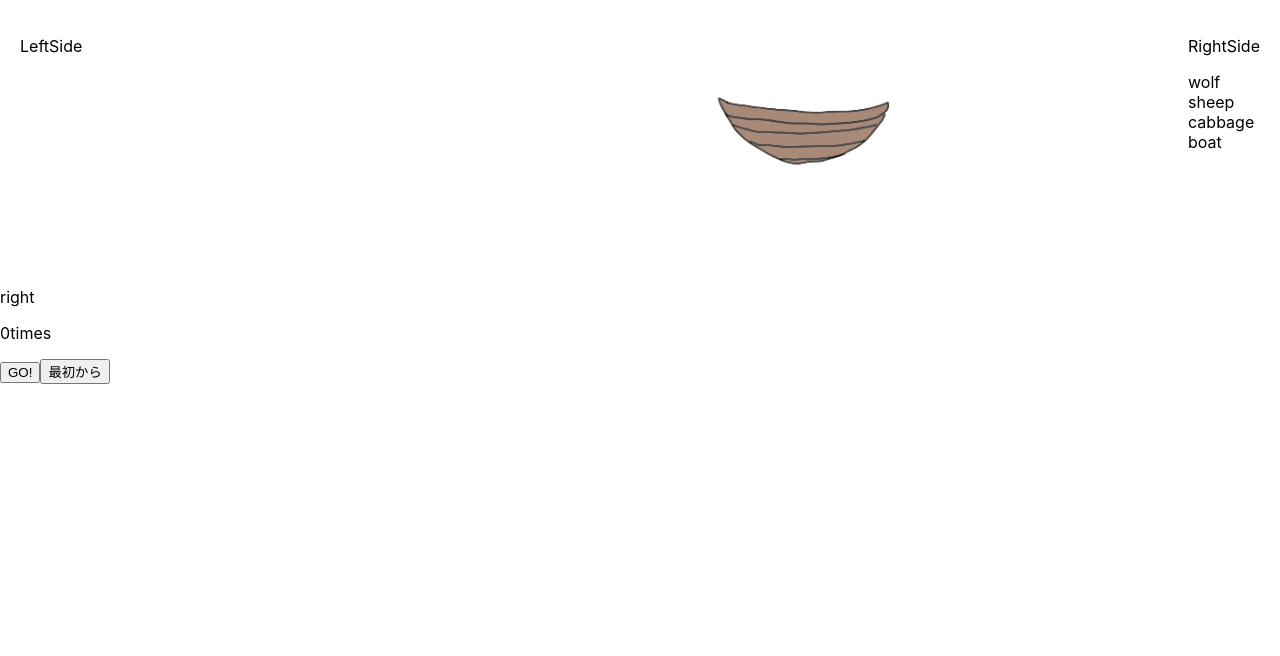
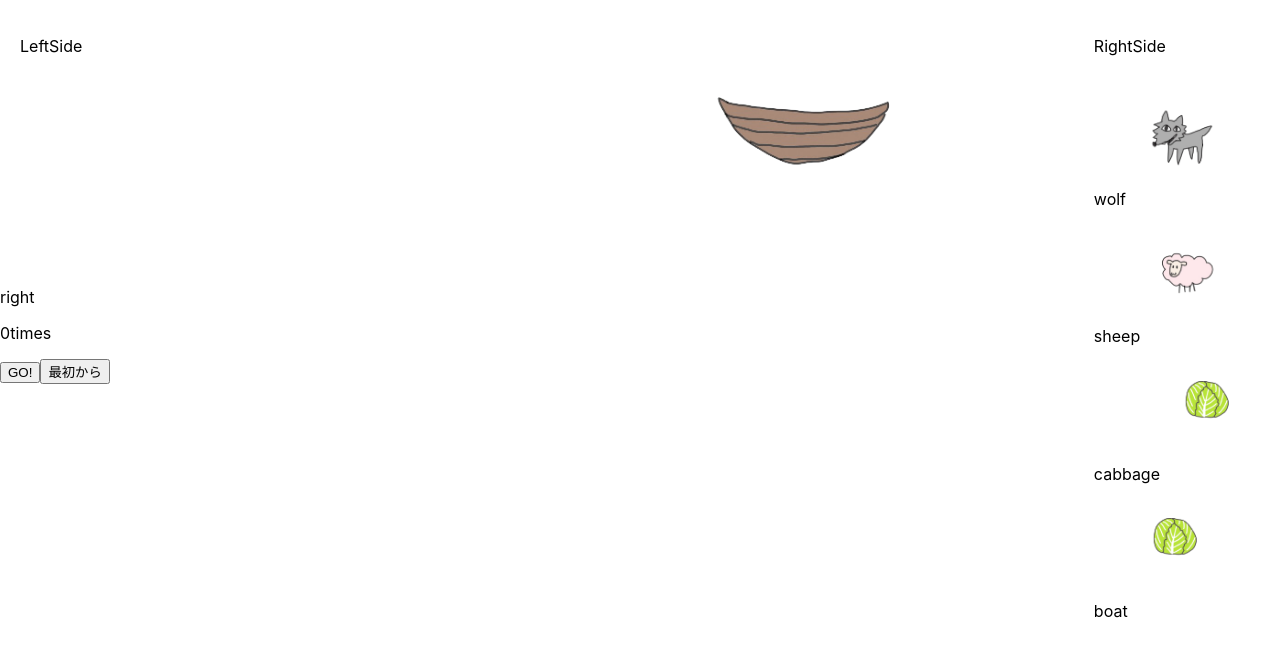
Before and after one commit to nachan28/walf_sheep_cabbage, a React (Create React App) app: page / in a window 1280 px wide. Shown: the top 656 px of the page. Built offline with nearby package versions, Linux system fonts and the light colour scheme.

Commit message:
Display each item image

```diff
--- a/src/components/RightSideItems.tsx
+++ b/src/components/RightSideItems.tsx
@@ -1,3 +1,5 @@
+import { Item } from "./Item"
+
 export type SideItemProps = {
     items: string[]
 }
@@ -12,9 +14,15 @@ export const RightSideItems = (items: SideItemProps) => {
         }}>
             <p>RightSide</p>
             {items.items.map((item, index) => (
-                <div key={index} className="right-item">
-                    {item}
-                </div>
+                <>
+                    <div key={index} className="right-item">
+                        {item}
+                        <img src={item === "wolf" ? "/wolf.png" :
+                            item === "sheep" ? "/sheep.png" : "/cabbage.png"}
+                            alt={item}
+                            width="100px"/>
+                    </div>
+                </>
             ))}
         </div>
     )
```
